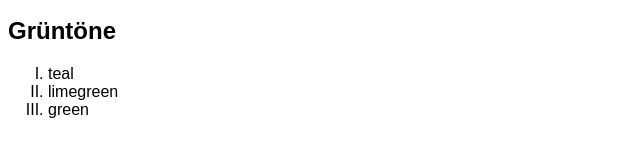
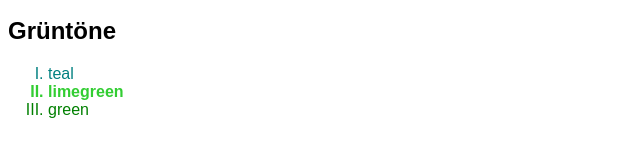
Before and after one commit to Sammeeey/neuefischeTask, a plain HTML site: page index.html in a window 1280 px wide. Shown: the part 277-434 px from the top of the page, without its empty margins (0-640 px from the left). Drawn offline with Linux system fonts and the light colour scheme.

Commit message:
style grüntöne

```diff
--- a/styles.css
+++ b/styles.css
@@ -41,3 +41,16 @@ ul li:last-child {
     color: grey;
     font-weight: 800;
 }
+
+[type=I] li:first-of-type {
+    color: teal;
+}
+
+[type=I] li:nth-child(2) {
+    color: limegreen;
+    font-weight: 800;
+}
+
+[type=I] li:last-child {
+    color: green;
+}
```
